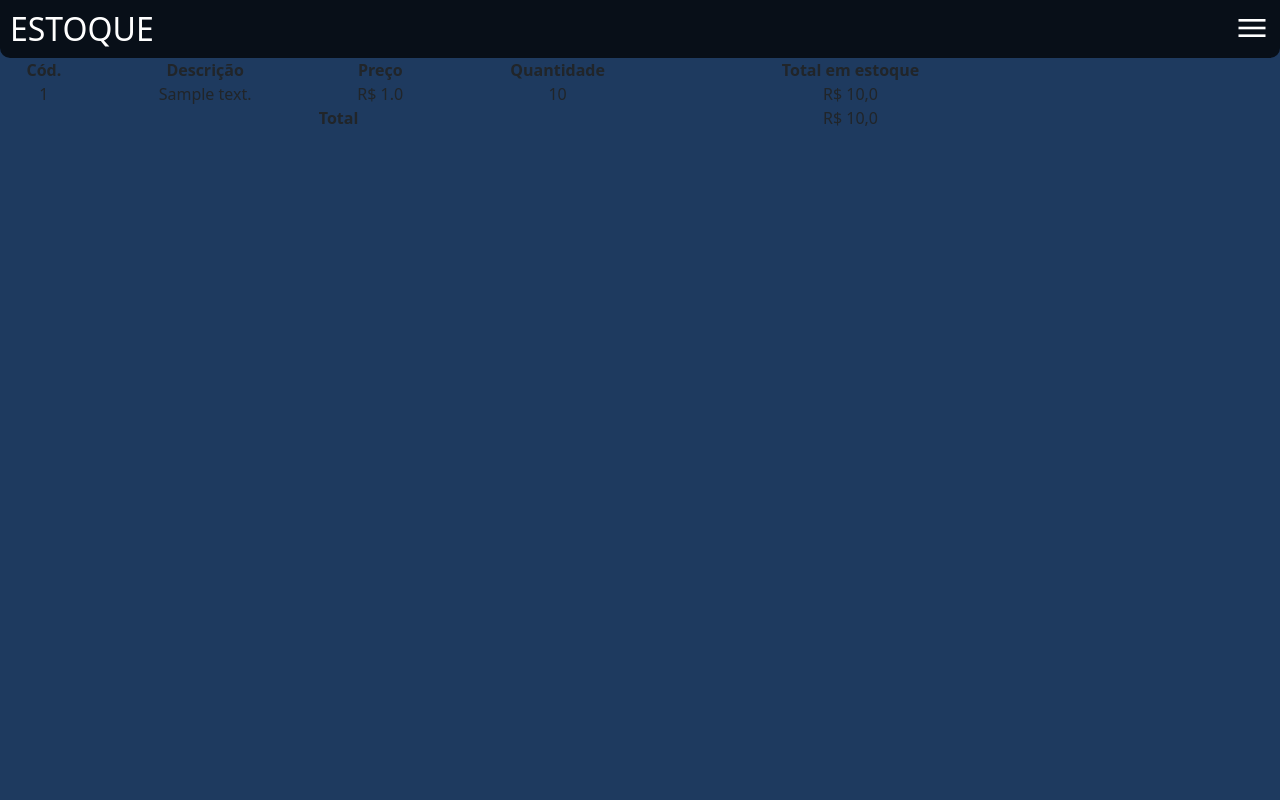
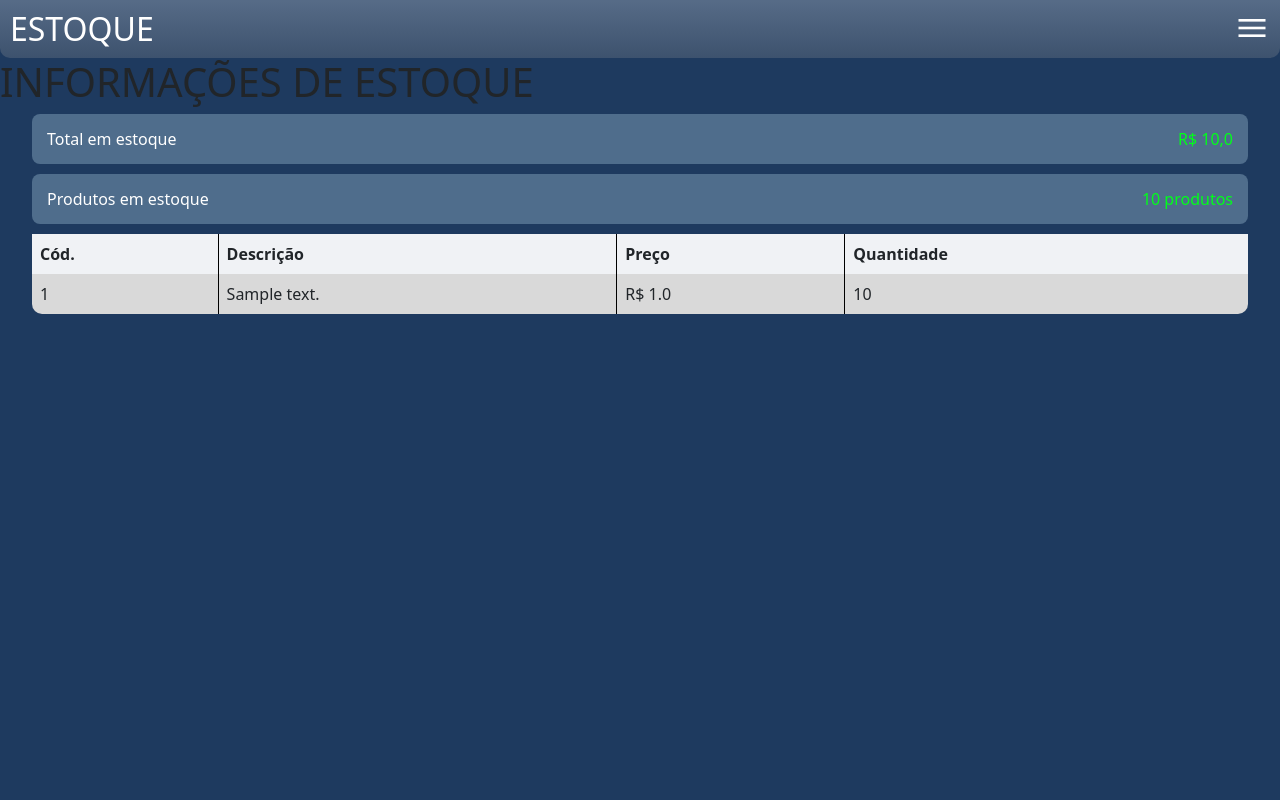
Before and after one commit to felipe-fjs/gerenciador_de_estoque, a Flask app: page /estoque/ in a window 1280 px wide. Run offline with Flask 3, Linux system fonts and the light colour scheme; a user stored in the database is signed in; tables that the repository leaves empty hold one stand-in row (values such as "Sample post"); some libraries are stand-ins or nearby versions.

Commit message:
parte dos estilos para home e novo_produto

```diff
--- a/app/models/user.py
+++ b/app/models/user.py
@@ -5,6 +5,8 @@ from flask_login import UserMixin
 from wtforms import StringField, EmailField, PasswordField, IntegerField, DecimalField
 from wtforms.validators import DataRequired, Length, EqualTo
 from datetime import datetime
+import dataclasses
+
 
 class User(db.Model, UserMixin):
     __tablename__ = 'users'
--- a/app/routes/stock.py
+++ b/app/routes/stock.py
@@ -42,13 +42,15 @@ def home():
         flash('Ocorreu algum erro ao recuperar os produtos em seu estoque no banco de dados....')
     else:
         total = 0
+        total_produtos = 0
         for product in products:
             total +=  product.get_total()
+            total_produtos += product.quant
 
         total = Product.price_number_to_str(total)
         db.session.close()
 
-    return render_template('stock/home.html', products=products, total=total)
+    return render_template('stock/home.html', products=products, total=total, total_produtos=total_produtos)
 
 
 @stock_route.route('/produto/novo', methods=['POST', 'GET'])
--- a/app/static/css/geral-auth.css
+++ b/app/static/css/geral-auth.css
@@ -27,7 +27,8 @@ section.auth-form {
     width: 80vw;
     padding: 20px;
     border-radius: 20px;
-    background-color: rgba(0, 0, 0, 0.75);
+    /* background-color: rgba(0, 0, 0, 0.75); */
+    background-image: linear-gradient(to bottom, rgba(255, 255, 255, 0.25), rgba(153, 153, 153, 0.25));
     margin-bottom: 10px;
 
     color: white;
--- a/app/static/css/geral-stock.css
+++ b/app/static/css/geral-stock.css
@@ -6,8 +6,7 @@
     box-sizing: border-box;
 }
 
-body,
-html {
+html, body {
     width: 100vw;
     height: 100vh;
     background-color: #1E3A5F;
@@ -15,7 +14,8 @@ html {
 
 header {
     padding: 10px 10px;
-    background-color: rgb(0, 0, 0, 0.75);
+    /* background-color: rgb(0, 0, 0, 0.75); */
+    background-image: linear-gradient(to bottom, rgba(255, 255, 255, 0.25), rgba(153, 153, 153, 0.25));
     border-radius: 0 0 10px 10px;
     color: white;
 }
@@ -36,7 +36,7 @@ header > nav {
     flex-flow: column nowrap;
     overflow: hidden;
     max-height: 0;
-    transition: max-height 1s ease;
+    transition: max-height 1s ease-in-out;
 }
 header > nav > a {
     text-decoration: none;
@@ -45,3 +45,93 @@ header > nav > a {
 header > nav > a:hover {
     text-decoration: underline white;
 }
+
+#info-background {
+    display: flex;
+    flex-flow: column nowrap;
+    justify-content: center;
+    align-items: center;
+}
+
+.info-box {
+    display: flex;
+    justify-content: space-between;
+    align-items: center;
+
+    width: 95%;
+    height: 50px;
+    padding-inline: 15px;
+    border-radius: 8px;
+    margin-bottom: 10px;
+
+    background-color: #4F6D8C; /* Azul claro */
+    color: white;
+}
+.desktop {
+    display: none;
+}
+
+.info-title {
+
+}
+
+.info-value {
+    color: #00FF1A;
+}
+
+.table-background  {
+    margin: 0 auto;
+    width: 95%;
+    border-radius: 10px;
+    background-color: #D9D9D9;
+}
+
+table {
+    border-collapse: collapse;
+    width: 100%;
+}
+
+th, td {
+    border: 1px solid #000;
+    padding: 8px;
+    text-align: left;
+}
+
+th {
+    background-color: #f0f2f5;
+}
+
+table, th, td {
+    border-left: none;
+    border-right: none;
+    border-top: none;
+    border-bottom: none;
+}
+
+td + td, th + th {
+    border-left: 1px solid #000;
+}
+
+tr + tr td, tr + tr th {
+    border-top: 1px solid #000;
+}
+
+
+/* CSS PARA NEW_PRODUCT.HTML */
+#back-new-product {
+    display: flex;
+    flex-flow: row nowrap;
+    justify-content: center;
+    align-items: center;
+
+    width: 100%;
+    height: 100dvh;
+    padding: 10px;
+
+}
+
+.section-form {
+    width: 80%;
+    background-image: linear-gradient(to bottom, rgba(255, 255, 255, 0.25), rgba(153, 153, 153, 0.25));
+    color: white;
+}
--- a/app/templates/auth/base.html
+++ b/app/templates/auth/base.html
@@ -1,5 +1,5 @@
 <!DOCTYPE html>
-<html lang="en">
+<html lang="pt-BR">
 <head>
     <meta charset="UTF-8">
     <meta name="viewport" content="width=device-width, initial-scale=1.0">
--- a/app/templates/stock/base.html
+++ b/app/templates/stock/base.html
@@ -1,5 +1,5 @@
 <!DOCTYPE html>
-<html lang="en">
+<html lang="pt-BR">
 <head>
     <meta charset="UTF-8">
     <meta name="viewport" content="width=device-width, initial-scale=1.0">
@@ -28,8 +28,24 @@
     </header>
     <main>
 
+        {% block content %} {% endblock %}
     </main>
-    {% block content %} {% endblock %}
     <script src="{{ url_for('static', filename='js/bootstrap.bundle.min.js')}}"></script>
+    <script>
+        const menu_burguer = document.getElementById('menu-burguer')
+        menu_burguer.addEventListener('click', function (event) {
+            let bab = document.getElementById('navbar')
+            // if (window.getComputedStyle(navbar).display == 'none') {
+            //     navbar.style.display = 'flex'
+            // } else {
+            //     navbar.style.display = 'none'
+            // }
+            if (bab.style.maxHeight == '0px' || bab.style.maxHeight == '' ) {
+                bab.style.maxHeight = "250px"
+            } else {
+                bab.style.maxHeight = 0
+            }
+        })
+    </script>
 </body>
 </html>
--- a/app/templates/stock/home.html
+++ b/app/templates/stock/home.html
@@ -2,26 +2,31 @@
 
 {% block title %} Início {% endblock %}
 
-{% block head %}
-<style>
-    table {
-        text-align: center;
-        width: 80%;
-    }
-
-    tr {
-        cursor: pointer;
-    }
-
-    tr:hover {
-        background-color: rgba(0, 0, 0, 0.493);
-    }
-</style>
-{% endblock %}
+{% block head %} {% endblock %}
 
 {% block content %}
-<main>
-    <section>
+    <section aria-labelledby="stock-information">
+        <h1 id="stock-information">INFORMAÇÕES DE ESTOQUE</h1>
+        <section id="info-background">
+            <div class="info-box">
+                <span class="info-title">Total em estoque</span>
+                <span class="info-value">R$ {{ total }}</span>
+            </div>
+            <div class="info-box">
+                <span class="info-title">Produtos em estoque</span>
+                <span class="info-value">{{ total_produtos }} {% if total_produtos > 1 %} produtos {% else %} produtos {% endif %}</span>
+            </div>
+            <div class="info-box desktop">
+                <span class="info-title">Produtos vendidos</span>
+                <span class="info-value">VALOR</span>
+            </div>
+            <div class="info-box desktop">
+                <span class="info-title">total vendido</span>
+                <span class="info-value">VALOR</span>
+            </div>
+        </section>
+    </section>
+    <section class="table-background">
         {% if products|length %}
         <table>
             <thead>
@@ -30,7 +35,6 @@
                     <th scope="col">Descrição</th>
                     <th scope="col">Preço</th>
                     <th scope="col">Quantidade</th>
-                    <th scope="col">Total em estoque</th>
                 </tr>
             </thead>
 
@@ -41,19 +45,9 @@
                     <td>{{product.desc}}</td>
                     <td>R$ {{product.preco}}</td>
                     <td>{{product.quant}}</td>
-                    <td>R$ {{product.get_total_str() }}</td>
                 </tr>
                 {% endfor %}
             </tbody>
-
-            <tfoot>
-                <tr>
-                    <th scope="row" colspan="4">
-                        Total
-                    </th>
-                    <td>R$ {{ total }}</td>
-                </tr>
-            </tfoot>
         </table>
 
         {% else %}
@@ -64,22 +58,5 @@
 
         {% endif %}
     </section>
-</main>
 
-<script>
-    const menu_burguer = document.getElementById('menu-burguer')
-    menu_burguer.addEventListener('click', function (event) {
-        let bab = document.getElementById('navbar')
-        // if (window.getComputedStyle(navbar).display == 'none') {
-        //     navbar.style.display = 'flex'
-        // } else {
-        //     navbar.style.display = 'none'
-        // }
-        if (bab.style.maxHeight == '0px' || bab.style.maxHeight == '' ) {
-            bab.style.maxHeight = "250px"
-        } else {
-            bab.style.maxHeight = 0
-        }
-    })
-</script>
 {% endblock %}
```
Also changed, not shown: app/templates/stock/new_product.html (+8 -5 lines).
